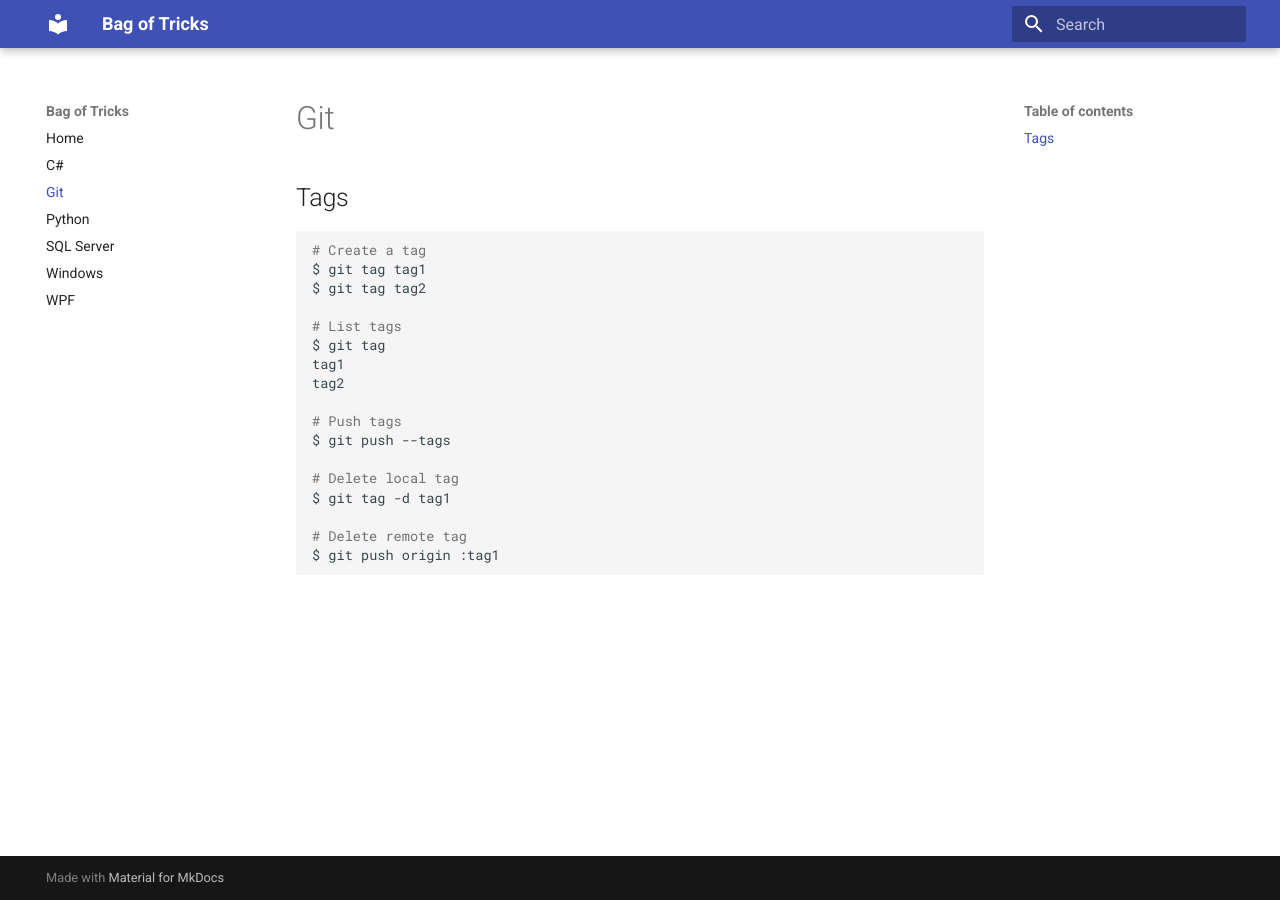
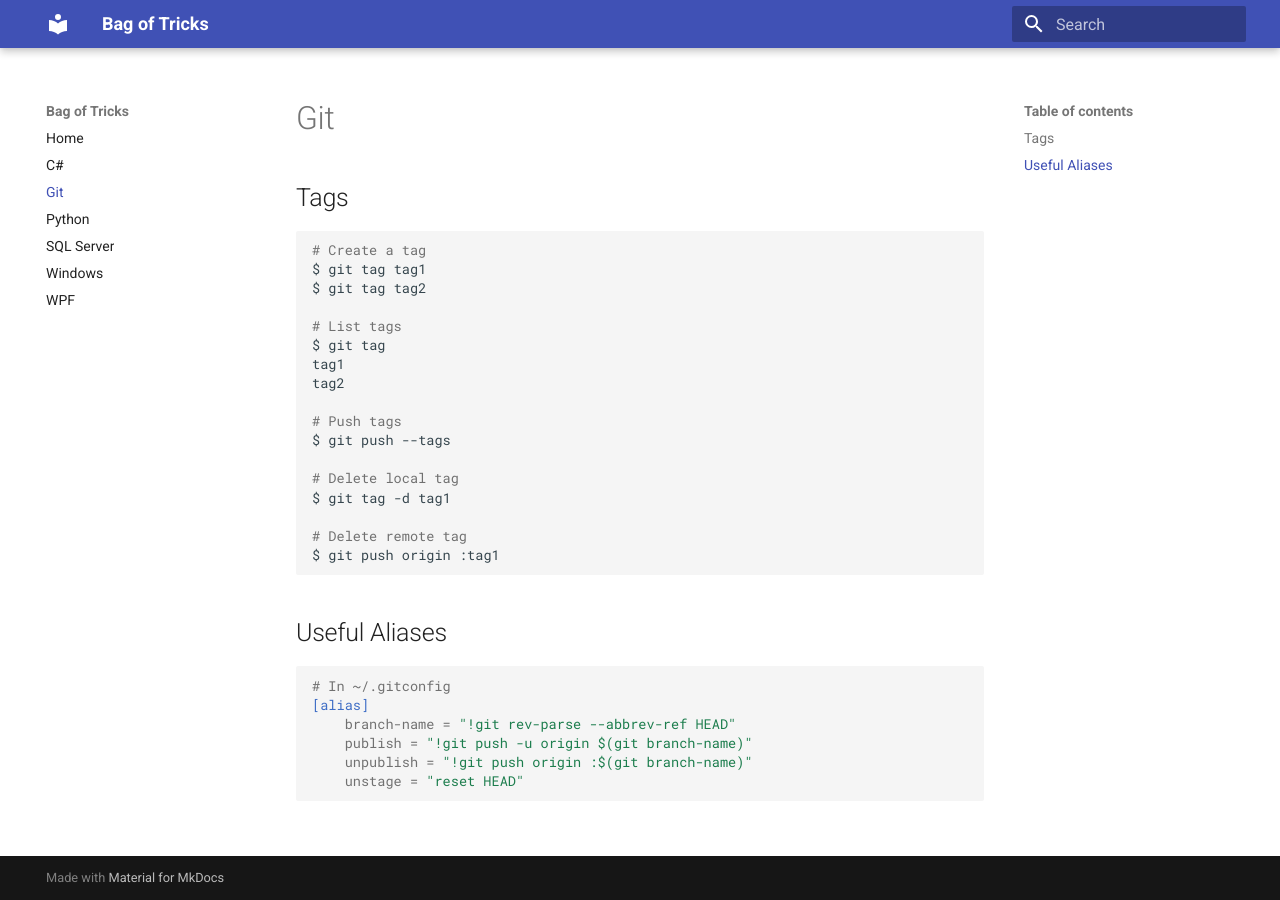
Before and after one commit to toasty-toast/notes, an MkDocs documentation site: the page built from docs/git.md, in a window 1280 px wide. Built offline with MkDocs 1.6.1 and Material for MkDocs 9.7.7, drawn with Linux system fonts in a browser that asks for light colours.

Commit message:
Add some useful git aliases

````diff
--- a/docs/git.md
+++ b/docs/git.md
@@ -21,3 +21,14 @@ $ git tag -d tag1
 # Delete remote tag
 $ git push origin :tag1
 ```
+
+## Useful Aliases
+
+```ini
+# In ~/.gitconfig
+[alias]
+    branch-name = "!git rev-parse --abbrev-ref HEAD"
+    publish = "!git push -u origin $(git branch-name)"
+    unpublish = "!git push origin :$(git branch-name)"
+    unstage = "reset HEAD"
+```
````
